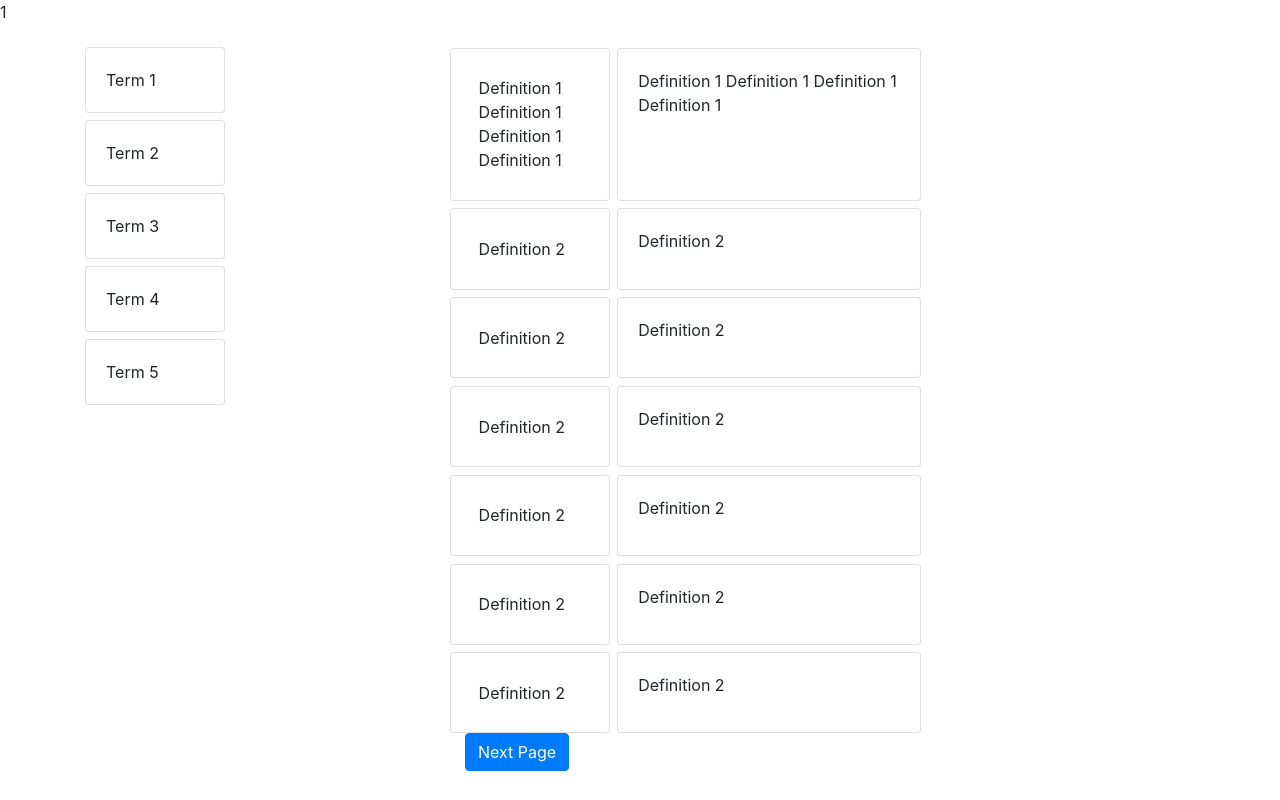
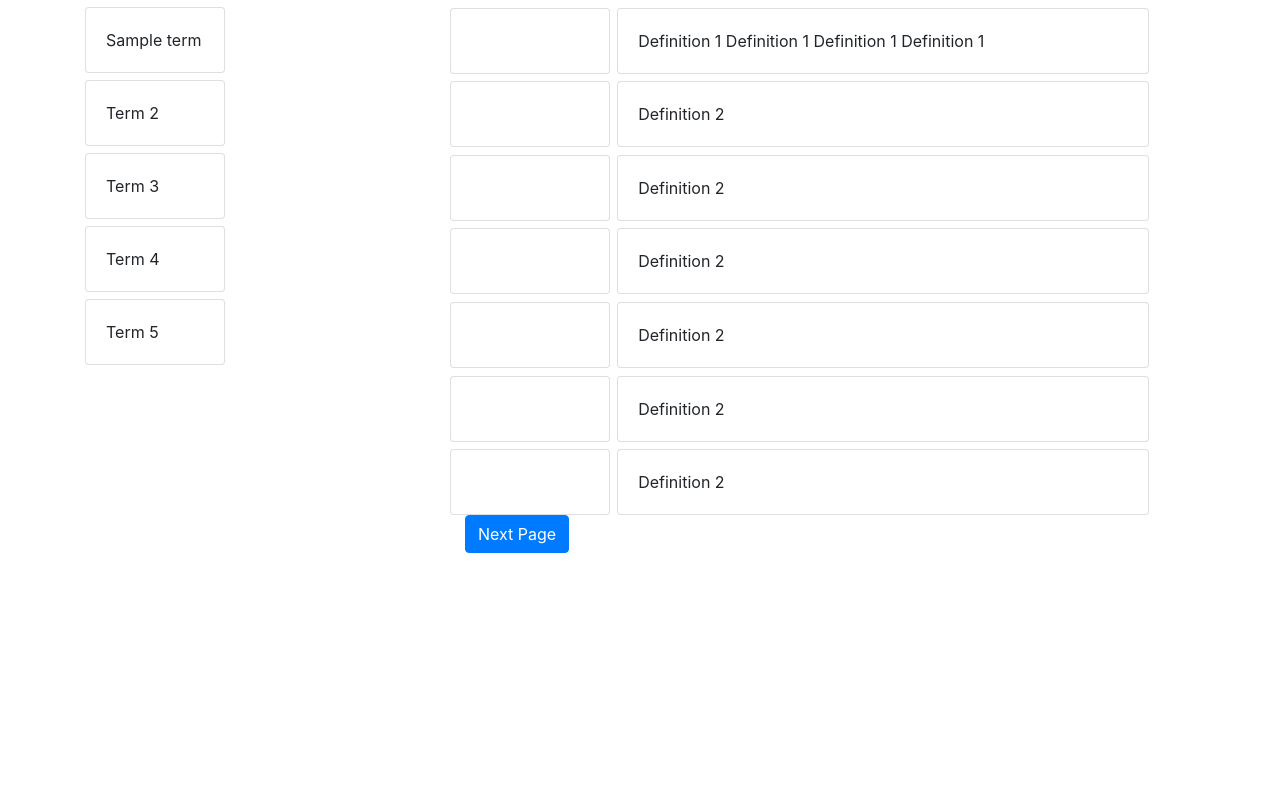
Before and after one commit to bradson85/PASCAL, a PHP site: page /assessment.php?id=1 in a window 1280 px wide. Run offline with PHP 8.4, Linux system fonts and the light colour scheme; tables that the repository leaves empty hold one stand-in row (values such as "Sample post"); data that the repository does not hold is empty; some libraries are stand-ins or nearby versions.

Commit message:
This commit refs #672 @1.0h
Displaying terms is now working for a single page.

```diff
--- a/assessment.php
+++ b/assessment.php
@@ -10,13 +10,13 @@
 ?>
 
     <body>
-        <span><p name="assessmentID" id="assessmentID" value="<?php echo $id; ?>"><?php echo "$id";?></p><p hidden name="student" id="student" value= "<?php echo $student; ?>"><?php echo "$student";?></p></span>
+        <span><p hidden name="assessmentID" id="assessmentID" value="<?php echo $id; ?>"><?php echo "$id";?></p><p hidden name="student" id="student" value= "<?php echo $student; ?>"><?php echo "$student";?></p></span>
         <div class="container">
             <div class="row">
                 <div class="left col-sm-4">
-                    <div class="card canDrag" id="term1">
+                    <div class="card canDrag">
                         <div class="card-body">
-                            Term 1
+                            <span id="term1">Term 1</span>
                         </div>
                     </div>
                     <div class="card canDrag" id="term2">
@@ -45,10 +45,7 @@
                     <div class="row">
                         <div class="card canDrop" id="def1">
                             <div class="card-body">
-                                Definition 1
-                                Definition 1
-                                Definition 1
-                                Definition 1
+
                             </div>
                         </div>
                         <div class="card definition" id="def1">
@@ -63,7 +60,7 @@
                     <div class="row">
                         <div class="card canDrop" id="def2">
                             <div class="card-body">
-                                Definition 2
+
                             </div>
                         </div>
                         <div class="card definition" id="def2">
@@ -76,7 +73,7 @@
                     <div class="row">
                         <div class="card canDrop" id="def2">
                             <div class="card-body">
-                                Definition 2
+
                             </div>
                         </div>
                         <div class="card definition" id="def2">
@@ -88,7 +85,7 @@
                     <div class="row">
                         <div class="card canDrop" id="def2">
                             <div class="card-body">
-                                Definition 2
+
                             </div>
                         </div>
                         <div class="card definition" id="def2">
@@ -100,7 +97,7 @@
                     <div class="row">
                         <div class="card canDrop" id="def2">
                             <div class="card-body">
-                                Definition 2
+
                             </div>
                         </div>
                         <div class="card definition" id="def2">
@@ -112,7 +109,7 @@
                     <div class="row">
                         <div class="card canDrop" id="def2">
                             <div class="card-body">
-                                Definition 2
+
                             </div>
                         </div>
                         <div class="card definition" id="def2">
@@ -124,7 +121,7 @@
                     <div class="row">
                         <div class="card canDrop" id="def2">
                             <div class="card-body">
-                                Definition 2
+
                             </div>
                         </div>
                         <div class="card definition" id="def2">
--- a/css/main.css
+++ b/css/main.css
@@ -11,9 +11,13 @@
 }
 
 .card {
-    max-width: 40%;
+    max-width: 100%;
     margin-top: 2%;
     z-index: 1;
+}
+
+.canDrag {
+    max-width: 40%;
 }
 
 .canDrop {
@@ -27,6 +31,6 @@
 
 .definition {
     margin-top: 1%;
-    width: 100%;
+    width: 70%;
     z-index: 0;
 }
--- a/php/inc.assessment.php
+++ b/php/inc.assessment.php
@@ -3,14 +3,14 @@
     $assessID = $studentID = "";
     if($_SERVER['REQUEST_METHOD'] == 'POST')
     {
-        echo $_POST['id'];
         $assessID = $_POST['id'];
         $studentID = $_POST['student'];
         $studentID = clean_data($studentID);
         $assessID = clean_data($assessID);
+
         $pdo = pdo_construct();
         $sql = "SELECT catID, classID FROM assessments WHERE assessments.ID = $assessID";
-        echo $sql;
+
         $result = pdo_query($pdo, $sql);
         $row = $result->fetch();
 
```
Also changed, not shown: js/assessment.js (+43 -1 lines).
